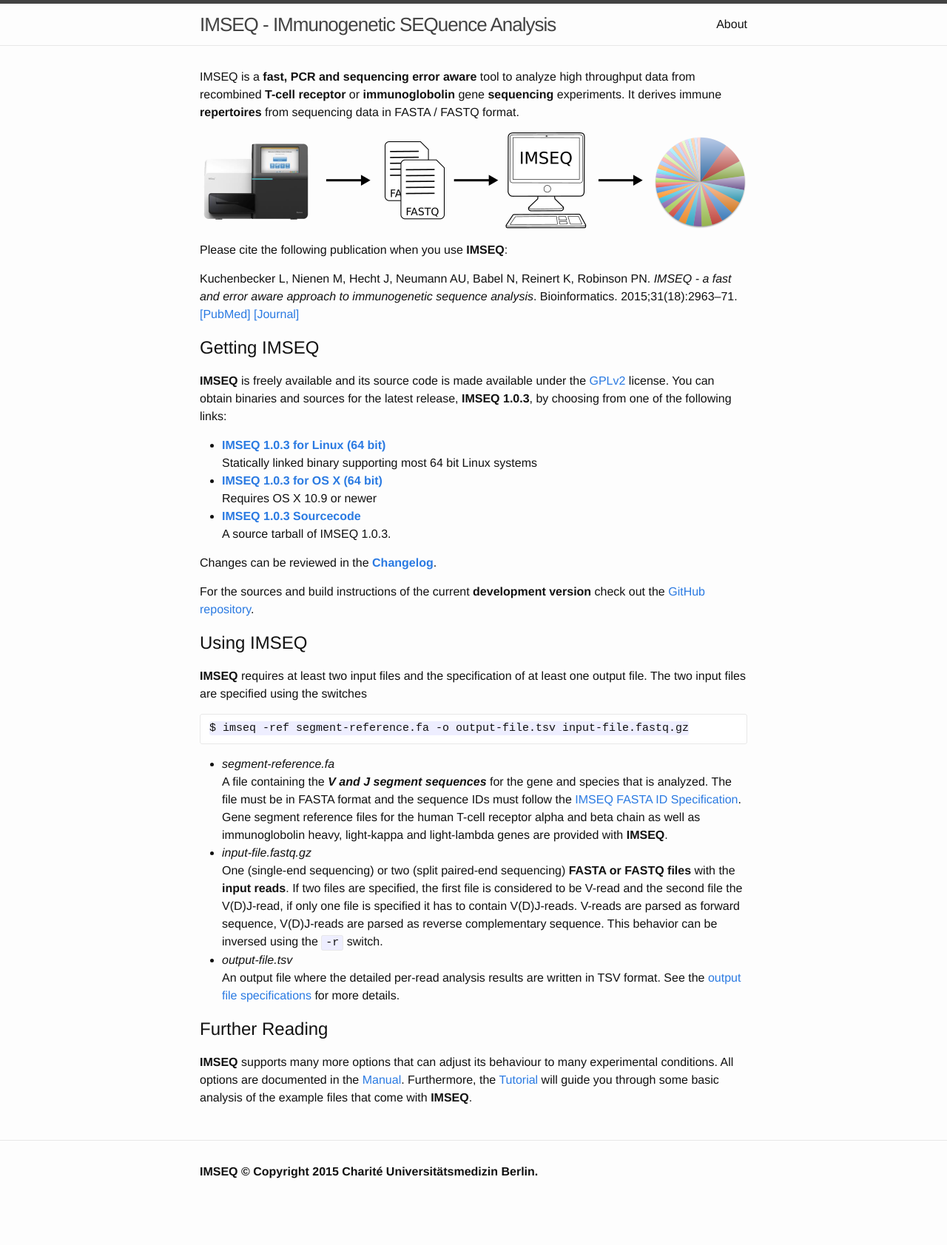
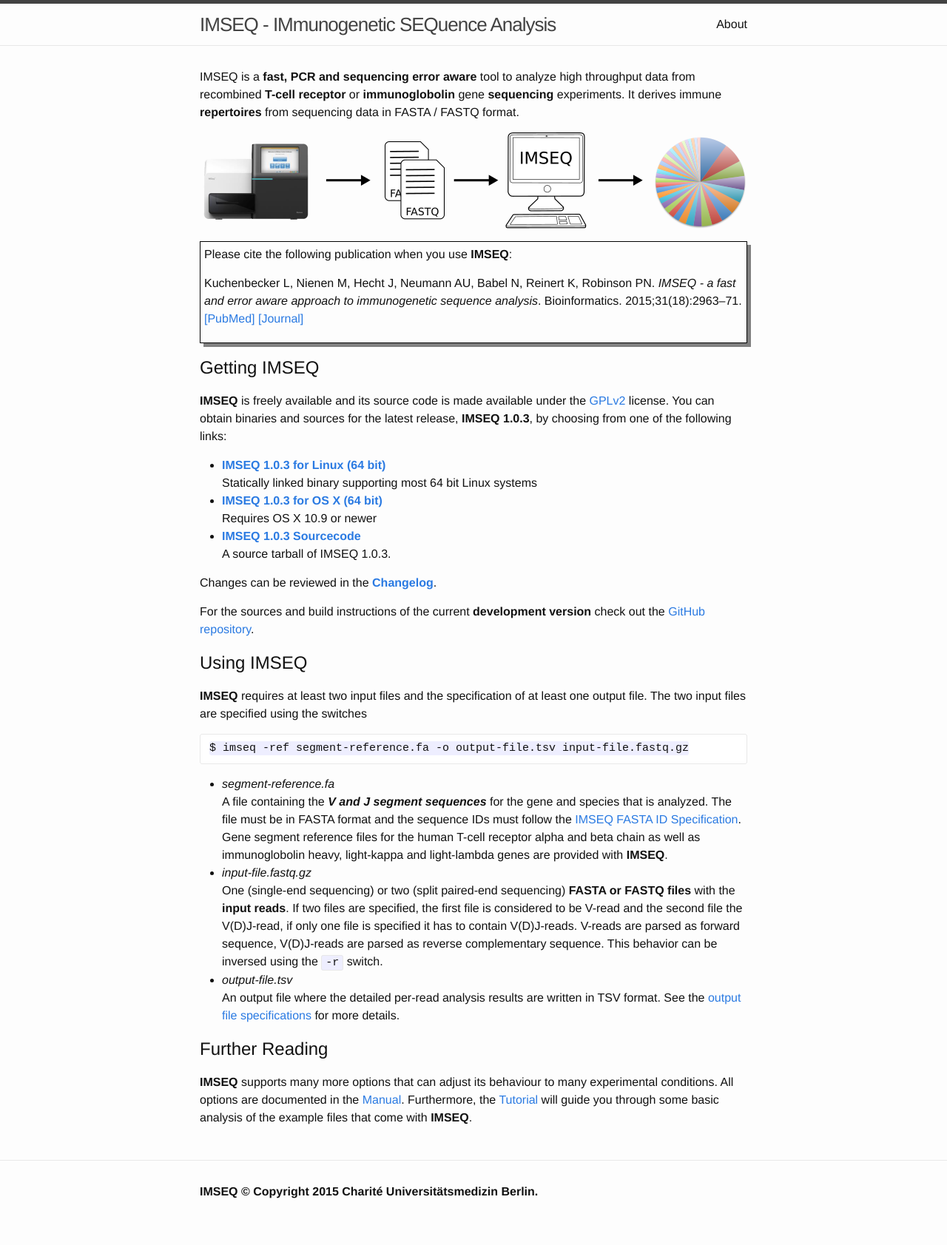
Before and after one commit to lkuchenb/imseq, a Jekyll site: the page built from index.md, in a window 1280 px wide. Shown: the whole page at 74% size. Built offline with Jekyll 4.4.1, drawn with Linux system fonts in a browser that asks for light colours; before the commit the page ends 1656 px from its top, so only the background shows below that.

Commit message:
[MINOR] Box around reference

```diff
--- a/index.md
+++ b/index.md
@@ -6,10 +6,12 @@
 
 ![IMSEQ Workflow](./images/imseq-flow.png)
 
+<div style="border:1pt solid black; padding:5px; box-shadow:5px 5px grey; margin-bottom:15px" markdown="block">
 Please cite the following publication when you use **IMSEQ**:
 
 Kuchenbecker L, Nienen M, Hecht J, Neumann AU, Babel N, Reinert K, Robinson PN. *IMSEQ - a fast and error aware approach to immunogenetic sequence analysis*. Bioinformatics. 2015;31(18):2963–71.
 [\[PubMed\]](http://www.ncbi.nlm.nih.gov/pubmed/25987567) [\[Journal\]](http://bioinformatics.oxfordjournals.org/content/31/18/2963)
+</div>
 
 ## Getting IMSEQ
 
```
